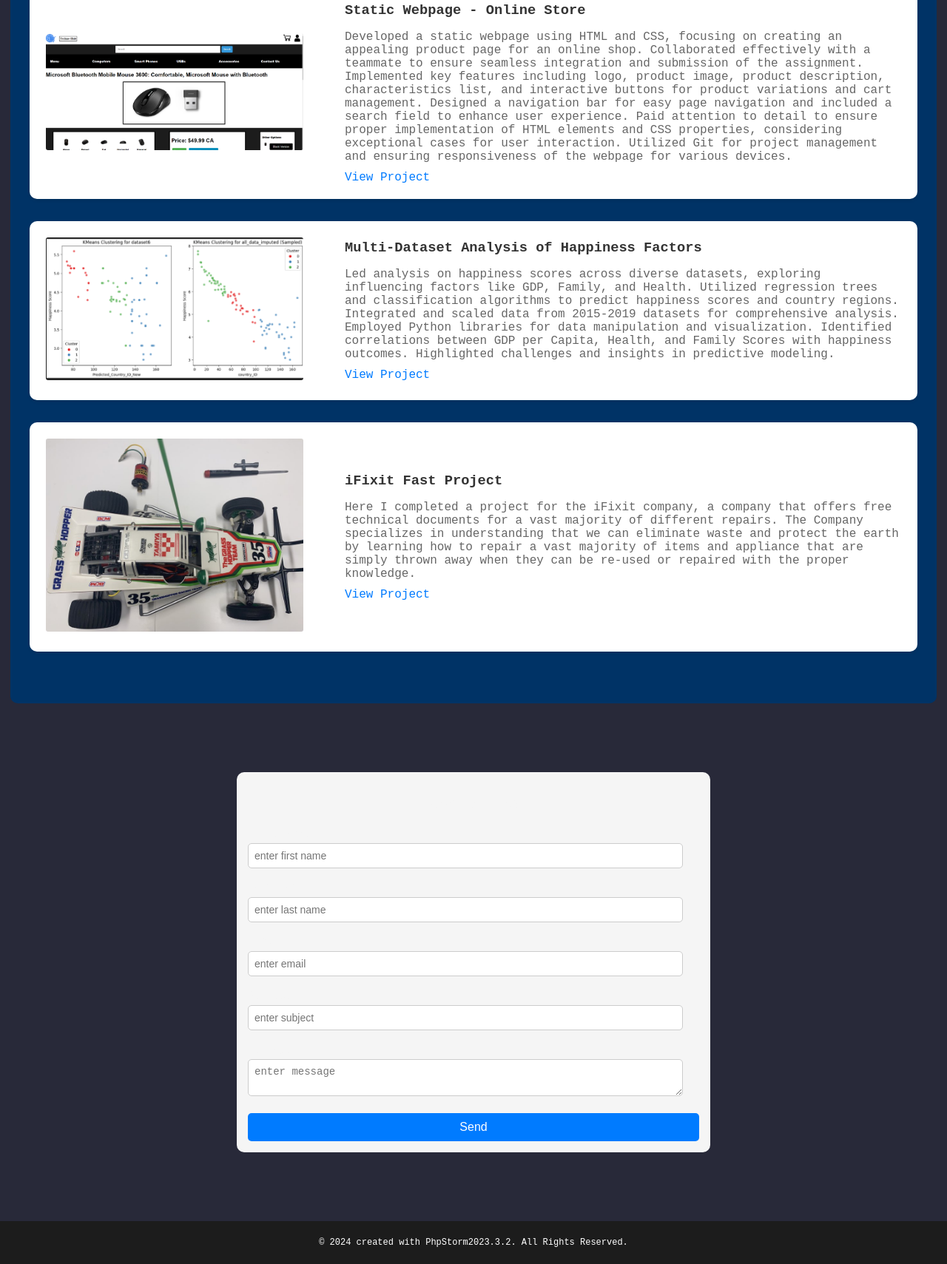
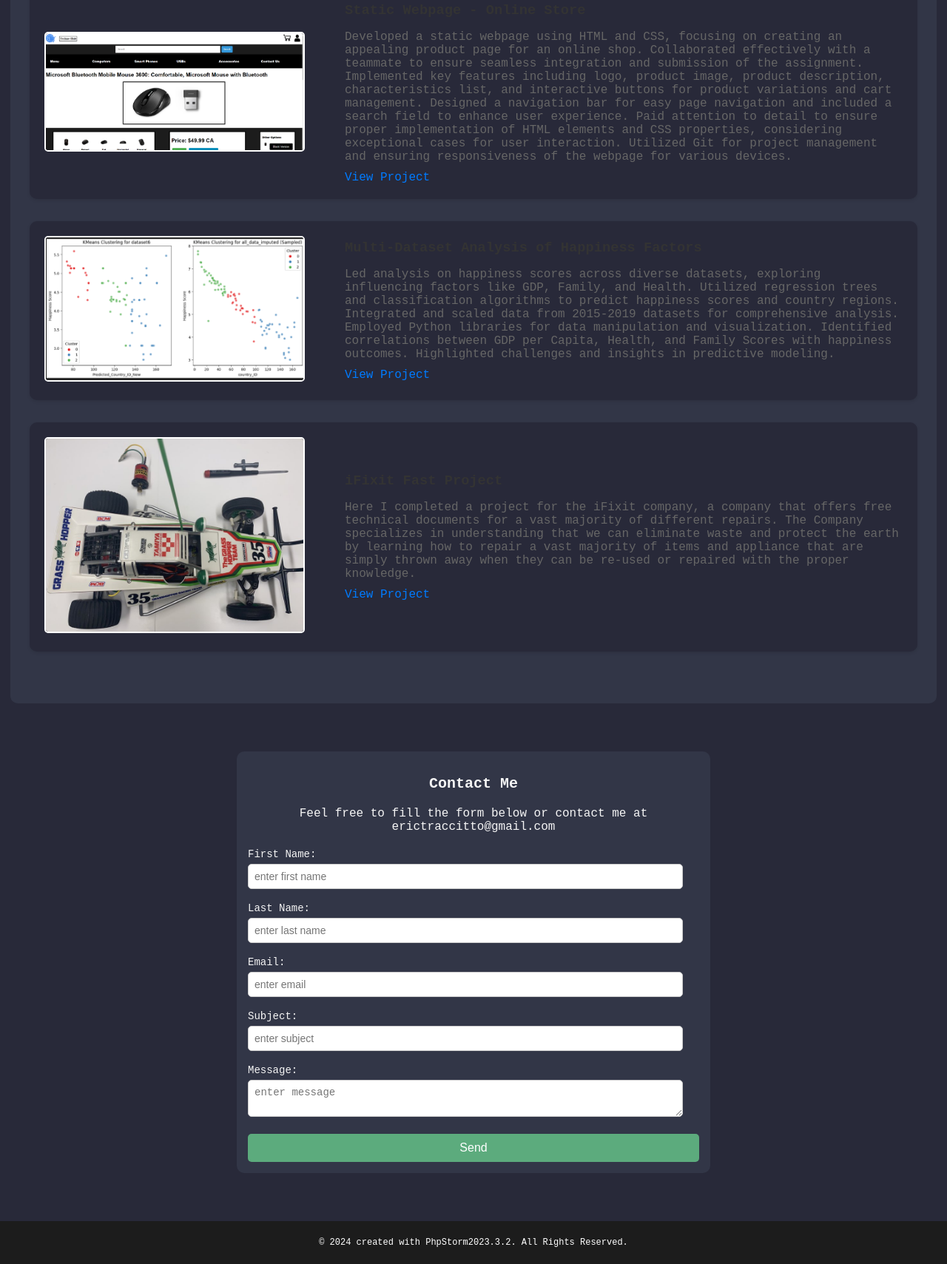
Before and after one commit to erictracc/Eric-Portfolio, a plain HTML site: page index.html in a window 1280 px wide. Shown: the part 2359-4068 px from the top of the page at 74% size. Drawn offline with Linux system fonts and the light colour scheme.

Commit message:
Fixed form input color design.

```diff
--- a/index.html
+++ b/index.html
@@ -48,7 +48,7 @@
     <h2>SKILLS</h2>
     <div class="skills-container">
         <div class="skill">
-            <div class="skill-icon"><img src="images/html_image.png" alt="A picture of my most recent project programming an html webpage."></div>
+            <div class="skill-icon"><img src="images/html_image.png" alt="A picture of my most recent project, programming an html webpage."></div>
             <div class="skill-name">HTML Programming: experienced in building static webpages.</div>
         </div>
         <div class="skill">
@@ -126,6 +126,7 @@
 <div class="contact-container">
     <div id="contact" class="section">
         <h2>Contact Me</h2>
+        <p>Feel free to fill the form below or contact me at erictraccitto@gmail.com</p>
         <form>
             <div class="input-group">
                 <label for="name">First Name:</label>
--- a/style.css
+++ b/style.css
@@ -33,7 +33,7 @@ nav ul li a:hover {
 }
 
 #header1 {
-    color:white;
+    color: #fff;
     padding: 20px;
 }
 
@@ -177,11 +177,12 @@ nav ul li a:hover {
 
 /* Styling for the portfolio/projects section */
 #portfolio {
-    background-color: #003366;
+    background-color: #323647;
     padding: 40px 2%; /* Keep vertical padding as 40px, and horizontal padding as 5% to avoid breaking*/
     margin: 0 auto; /* Center the div horizontally */
     max-width: 1200px;
     width: 100%;
+    color: #fff;
 
 }
 
@@ -196,7 +197,8 @@ nav ul li a:hover {
     display: flex;
     justify-content: space-between;
     align-items: center;
-    background-color: #fff;
+    background-color: #282939;
+    color: #fff;
     padding: 20px;
     margin-bottom: 30px; /* Increased margin between each project */
     border-radius: 10px;
@@ -207,6 +209,7 @@ nav ul li a:hover {
 .project-image {
     flex: 0 0 30%; /* Sets the width of project image */
     margin-right: 20px; /* Adds a margin between project image and details */
+    color: #fff;
 }
 
 .project-image img {
@@ -220,6 +223,7 @@ nav ul li a:hover {
 .project-details {
     flex: 0 0 65%; /* Sets the width of project details */
     text-align: left; /* Aligns project details to the left */
+    color: #fff;
 }
 
 .project-details h3 {
@@ -257,7 +261,7 @@ nav ul li a:hover {
 #contact {
     width: 50%;
     padding: 15px; /* Adjusts space */
-    background-color: #f5f5f5;
+    background-color: #323647;
     border-radius: 10px;
     box-sizing: border-box; /* Includes padding and border in the width */
 }
@@ -266,6 +270,11 @@ nav ul li a:hover {
     text-align: center;
     font-size: 20px; /* Adjusts font size */
     margin-bottom: 20px; /* Adjusts the margin */
+    color: #F5F5F5;
+}
+
+#contact p{
+    text-align: center;
 }
 
 #contact form {
@@ -291,13 +300,14 @@ nav ul li a:hover {
     border: 1px solid #ccc;
     margin-bottom: 8px;
     box-sizing: border-box; /* Includes padding and border in the width */
+    color: #282939;
 }
 
 #contact button {
     width: 100%;
     padding: 10px;
     font-size: 16px;
-    background-color: #007bff;
+    background-color: #5CAB7D;
     color: white;
     border: none;
     border-radius: 5px;
```
